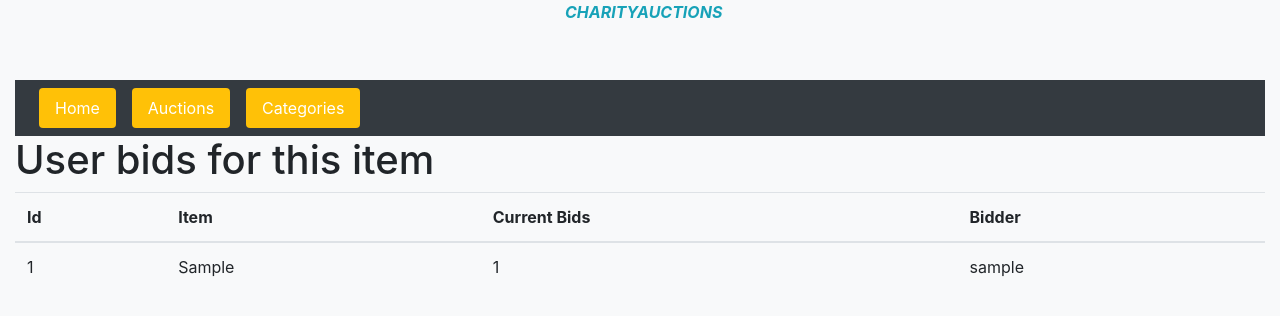
After one commit to Keithoh92/php-symfony-project, a Symfony app: template templates/auction/winner.html.twig in a window 1280 px wide. The commit adds this page. Shown: the top 316 px of the page. Run offline with Twig, Linux system fonts and the light colour scheme; the template is opened without the code that fills it: most values are stand-ins (such as "Sample title", 1, 10 or a date in 2020); some libraries are stand-ins or nearby versions.

Commit message:
<Added check winners page - tried to sort results according to top bid - unable to do so>

```diff
--- a/src/Repository/UserRepository.php
+++ b/src/Repository/UserRepository.php
@@ -51,6 +51,7 @@ class UserRepository extends ServiceEntityRepository implements PasswordUpgrader
             ->getResult()
         ;
     }
+
     */
 
     /*
--- a/templates/auction/index.html.twig
+++ b/templates/auction/index.html.twig
@@ -38,6 +38,7 @@
                     {% if auction.completed or date(auction.deadline) < date(today)%}
                     <div class="finsihed">
                         Auction Finished
+                        <a href="{{ url('auction_winner', {'id': auction.id}) }}">Check winner</a>
                         <br>
                         {% else %}
                             {% if date(today) < date(auction.startDateTime) %}
--- /dev/null
+++ b/templates/auction/winner.html.twig
@@ -0,0 +1,30 @@
+{% extends 'base.html.twig' %}
+
+{% block title %}User Bids for this item{% endblock %}
+
+{% block body %}
+
+<h1>User bids for this item</h1>
+
+<table class="table">
+    <thead>
+    <tr>
+        <th>Id</th>
+        <th>Item</th>
+        <th>Current Bids</th>
+        <th>Bidder</th>
+
+    </tr>
+    </thead>
+    <tbody>
+    {% for userBid in userBids %}
+    <tr>
+        <td>{{ userBid.id }}</td>
+        <td>{{ userBid.bidItem }}</td>
+        <td>{{ userBid.currentbid }}</td>
+        <td>{{ userBid.bidder.username }}</td>
+
+    {% endfor %}
+    </tbody>
+</table>
+{% endblock %}
```
Also changed, not shown: src/Controller/AuctionController.php (+21 -0 lines), src/Repository/UserBidsRepository.php (+28 -24 lines).
